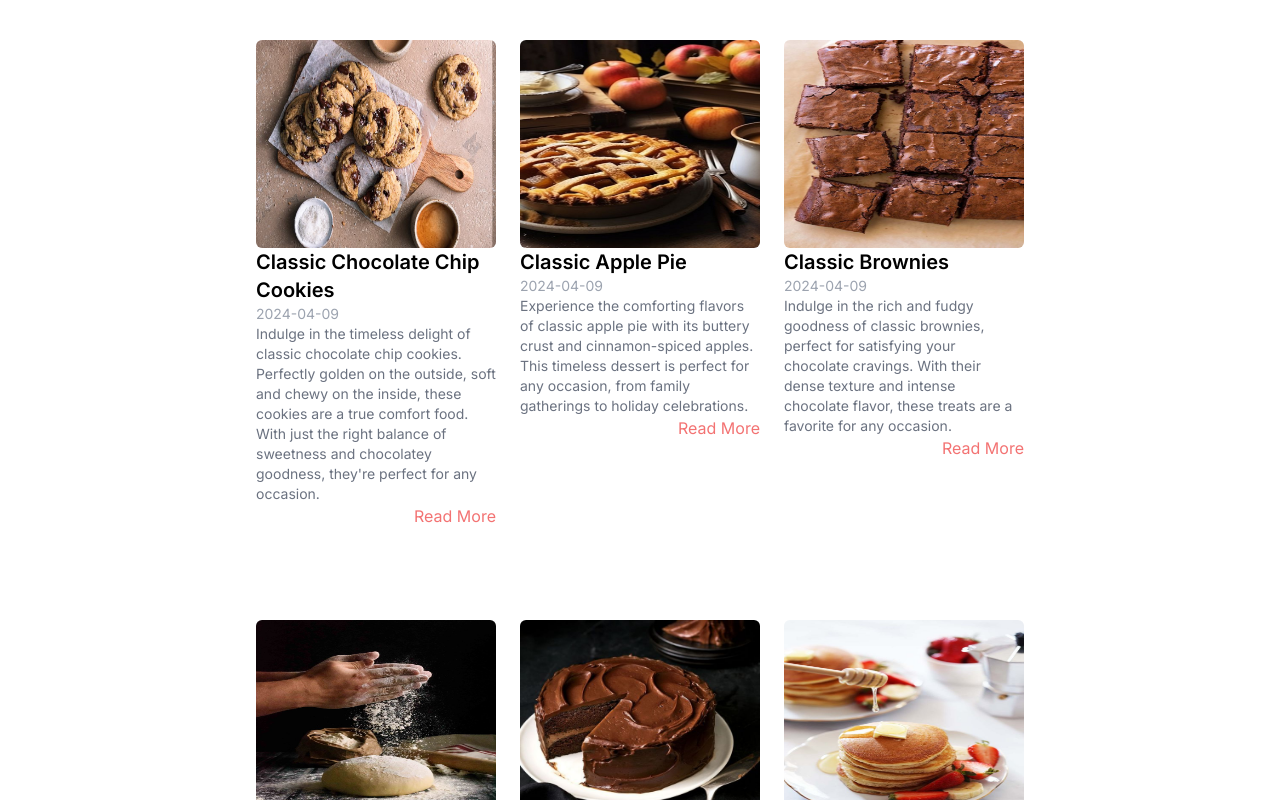
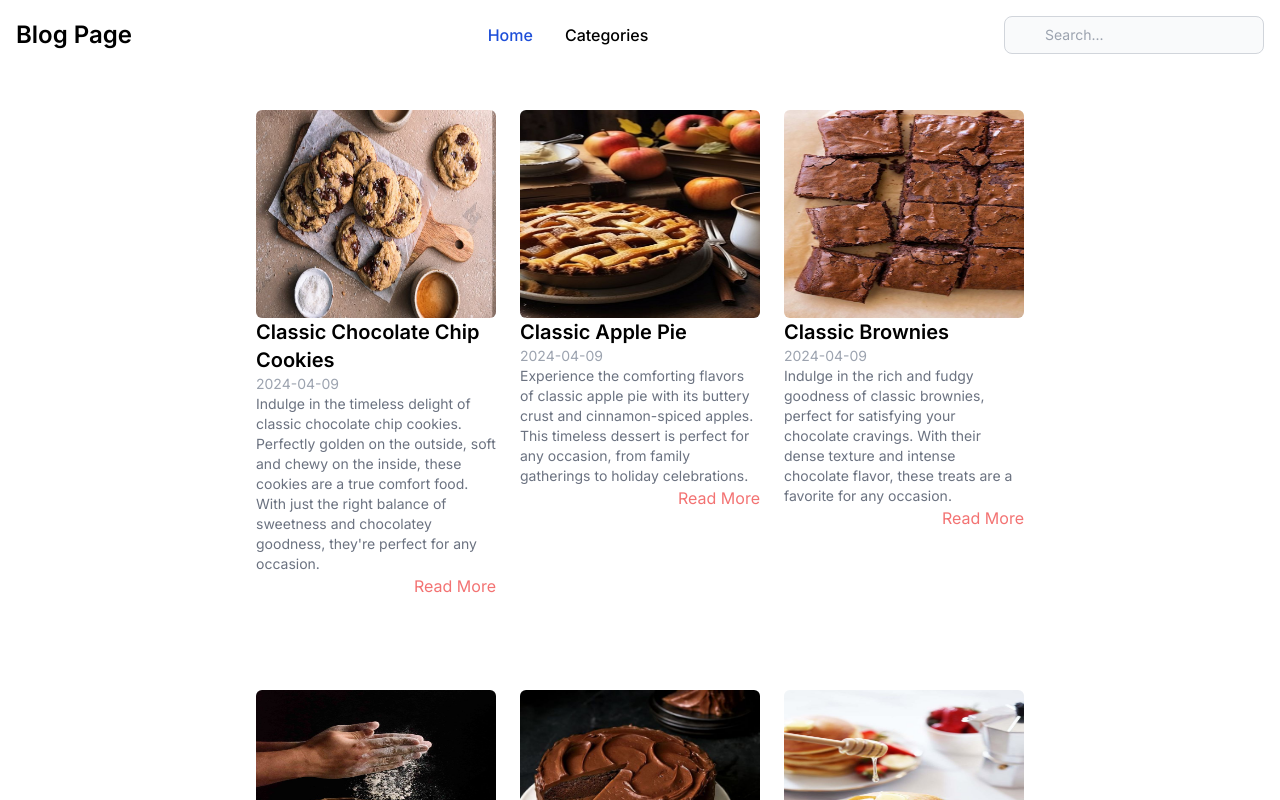
Before and after one commit to NourhanMA/blogs, a Next.js app: page / in a window 1280 px wide. Shown: the top 800 px of the page. Built offline with nearby package versions, Linux system fonts and the light colour scheme.

Commit message:
ADDING NAVBAR

```diff
--- a/app/blog/[category]/[id]/page.js
+++ b/app/blog/[category]/[id]/page.js
@@ -15,6 +15,7 @@ function formatTimestamp(timestamp) {
 }
 
 export default function Blog({ params }) {
+
   const { category, id } = params;
   const {
     title,
@@ -25,6 +26,7 @@ export default function Blog({ params }) {
     lastUpdatedAt,
   } = blogs.find((blog) => blog.id === parseInt(id));
   return (
+
     <div className="full-page mt-4 mb-4 max-w-6xl mx-auto px-8 py-6 bg-white shadow-lg rounded-lg overflow-hidden">
       <div className="mr-5 ml-5 mb-5 md:flex">
         <div className="md:flex-shrink-0">
--- a/app/components/HomePage.js
+++ b/app/components/HomePage.js
@@ -3,29 +3,78 @@
 import axios from 'axios'
 import SinglePost from './SinglePost'
 import { useEffect, useState } from "react";
-
+import Navbar from './Navbar';
 import useGetPosts from "../hooks/useGetPosts"
 function HomePage() {
 
     const [allPosts, setAllPosts] = useState([])
+    const [filteredPosts, setFilteredPosts] = useState([]);
+    const [selectedCategory, setSelectedCategory] = useState('All');
+    const [searchQuery, setSearchQuery] = useState('');
+    const [categories, setCategories] = useState([]);
+
     useEffect(() => {
         axios.get("data.json").then(({ data }) => {
-            setAllPosts(data)
+            setAllPosts(data);
+            setFilteredPosts(data);
+            const uniqueCategories = [...new Set(data.map(post => post.category))];
+            setCategories(uniqueCategories);
+
         });
-        console.log(allPosts)
     }, [])
 
-    // const allPosts = useGetPosts()
+
+
+    const handleSearch = (searchQuery) => {
+        setSearchQuery(searchQuery);
+        if (searchQuery.trim() === '') {
+        setFilteredPosts(allPosts);
+          handleCategory('All');
+        } else {
+          const filtered = allPosts.filter(
+            (post) =>
+              post.title.toLowerCase().includes(searchQuery.toLowerCase())
+          );
+          setFilteredPosts(filtered);
+        }
+      };
+
+      const handleCategory = (category) => {
+
+        setSelectedCategory(category);
+        if (searchQuery.trim() === '') {
+          if (category === 'All') {
+            setFilteredPosts(allPosts);
+          } else {
+            const filtered = allPosts.filter((post) => post.category===category);
+            setFilteredPosts(filtered);
+          }
+        } else {
+
+          const filtered = allPosts.filter(
+            (post) =>
+              post.title.toLowerCase().includes(searchQuery.toLowerCase()) &&
+              (category === 'All' || post.category === category)
+             );
+        setFilteredPosts(filtered);
+      }
+    }
+
 
     if (!allPosts) {
         return (
             <p className="font-black text-black">Loadin...</p>
         )
     }
+
+
     return (
         <>
+        <div className='basis-full'>
+        <Navbar categories={categories} onSearch={handleSearch} onCategory={handleCategory} />
+                    </div>
             <div className='flex flex-wrap w-3/4 justify-center items-start '>
-                {allPosts.map((post) => (
+            {filteredPosts.map((post) => (
                     <SinglePost key={post.id} post={post} />
                 ))}
             </div>
--- /dev/null
+++ b/app/components/Navbar.jsx
@@ -0,0 +1,84 @@
+'use client'
+import { useRouter } from 'next/navigation'
+import { useEffect, useState } from 'react';
+
+const Navbar = ({ categories, onSearch, onCategory }) => {
+    const router = useRouter();
+    const [searchQuery, setSearchQuery] = useState('');
+    const [isDropdownOpen, setIsDropdownOpen] = useState(false);
+
+    const handleSearch = (e) => {
+      const query = e.target.value;
+      setSearchQuery(query);
+      onSearch(query);
+      onCategory('All'); // Reset the category to 'All' when searching
+    };
+
+    const handleCategoryClick = (category) => {
+      onCategory(category);
+      setSearchQuery(''); // Clear the search query when a category is selected
+      setIsDropdownOpen(false); // Close the dropdown after selecting a category
+    };
+
+    return (
+      <nav className="w-screen bg-white border-gray-200 dark:bg-gray-900">
+        <div className="max-w-screen-xl flex flex-wrap items-center justify-between mx-auto p-4">
+          <a className="flex items-center space-x-3 rtl:space-x-reverse">
+            <span className="self-center text-2xl font-semibold whitespace-nowrap dark:text-white">
+              Blog Page
+            </span>
+          </a>
+          <ul className="flex flex-col p-4 md:p-0 mt-4 font-medium border border-gray-100 rounded-lg bg-gray-50 md:space-x-8 rtl:space-x-reverse md:flex-row md:mt-0 md:border-0 md:bg-white dark:bg-gray-800 md:dark:bg-gray-900 dark:border-gray-700">
+            <li>
+              <a
+                href="#"
+                onClick={() => {
+                  router.push(`/`);
+                  handleCategoryClick('All'); // Reset the category to 'All' when Home is clicked
+                }}
+                className="block py-2 px-3 text-white bg-blue-700 rounded md:bg-transparent md:text-blue-700 md:p-0 md:dark:text-blue-500"
+                aria-current="page"
+              >
+                Home
+              </a>
+            </li>
+            <li className="relative">
+              <button
+                onClick={() => setIsDropdownOpen(!isDropdownOpen)}
+                className="block py-2 px-3 rounded hover:bg-gray-200 md:p-0 dark:hover:bg-gray-700"
+              >
+                Categories
+              </button>
+              {isDropdownOpen && (
+                <ul className="absolute z-10 w-40 py-2 mt-2 space-y-2 bg-white border border-gray-200 rounded shadow-md dark:bg-gray-800 dark:border-gray-700">
+                  {categories.map((category) => (
+                    <li key={category}>
+                      <a
+                        href="#"
+                        onClick={() => handleCategoryClick(category)}
+                        className="block px-4 py-2 text-sm text-gray-700 hover:bg-gray-100 dark:text-white dark:hover:bg-gray-700"
+                      >
+                        {category}
+                      </a>
+                    </li>
+                  ))}
+                </ul>
+              )}
+            </li>
+          </ul>
+          <div className="relative hidden md:block">
+            <input
+              type="text"
+              id="search-navbar"
+              value={searchQuery}
+              onChange={handleSearch}
+              className="block w-full p-2 ps-10 text-sm text-gray-900 border border-gray-300 rounded-lg bg-gray-50 focus:ring-blue-500 focus:border-blue-500 dark:bg-gray-700 dark:border-gray-600 dark:placeholder-gray-400 dark:text-white dark:focus:ring-blue-500 dark:focus:border-blue-500"
+              placeholder="Search..."
+            />
+          </div>
+        </div>
+      </nav>
+    );
+  };
+
+  export default Navbar;
--- a/app/layout.js
+++ b/app/layout.js
@@ -9,7 +9,9 @@ export const metadata = {
 };
 
 export default function RootLayout({ children }) {
+
   return (
+
     <html lang="en">
       <body className={inter.className}>{children}</body>
     </html>
--- a/app/page.js
+++ b/app/page.js
@@ -1,9 +1,11 @@
 import HomePage from './components/HomePage';
-
+import Navbar from './components/Navbar';
 export default function Home() {
   return (
     <>
+
       <main className="flex min-h-screen flex-col items-center justify-between p-0 m-0 bg-white">
+
         <HomePage />
       </main>
     </>
```
